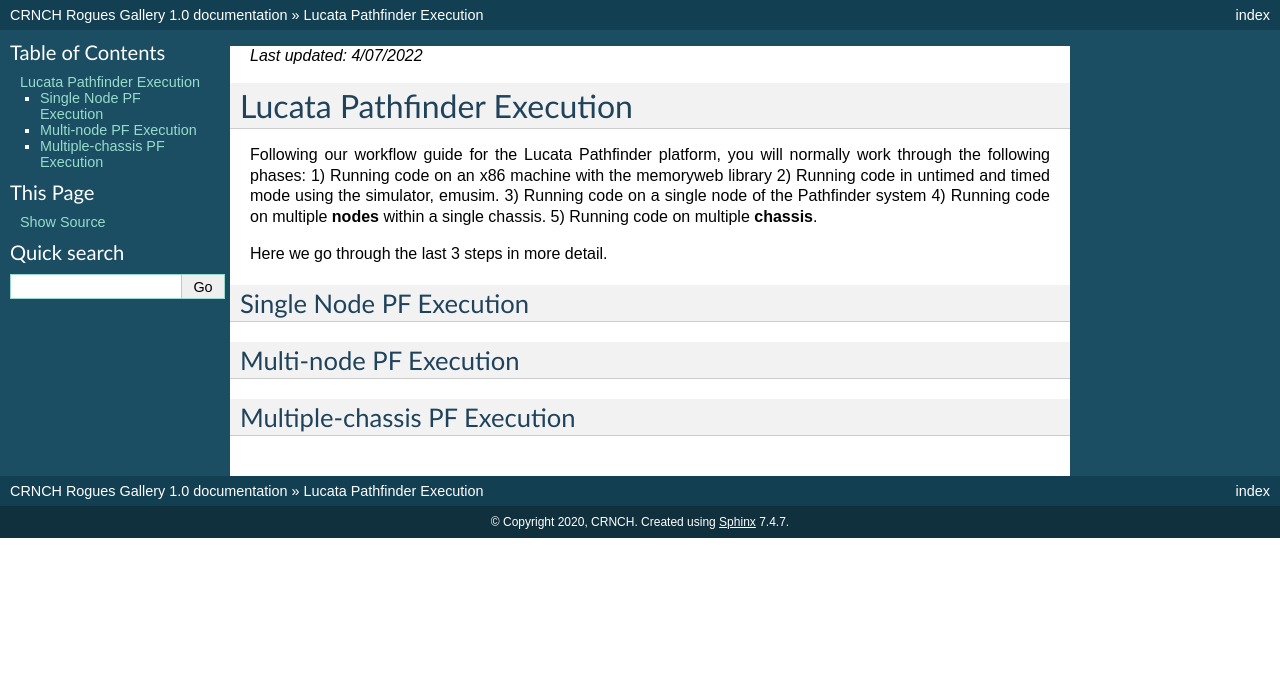
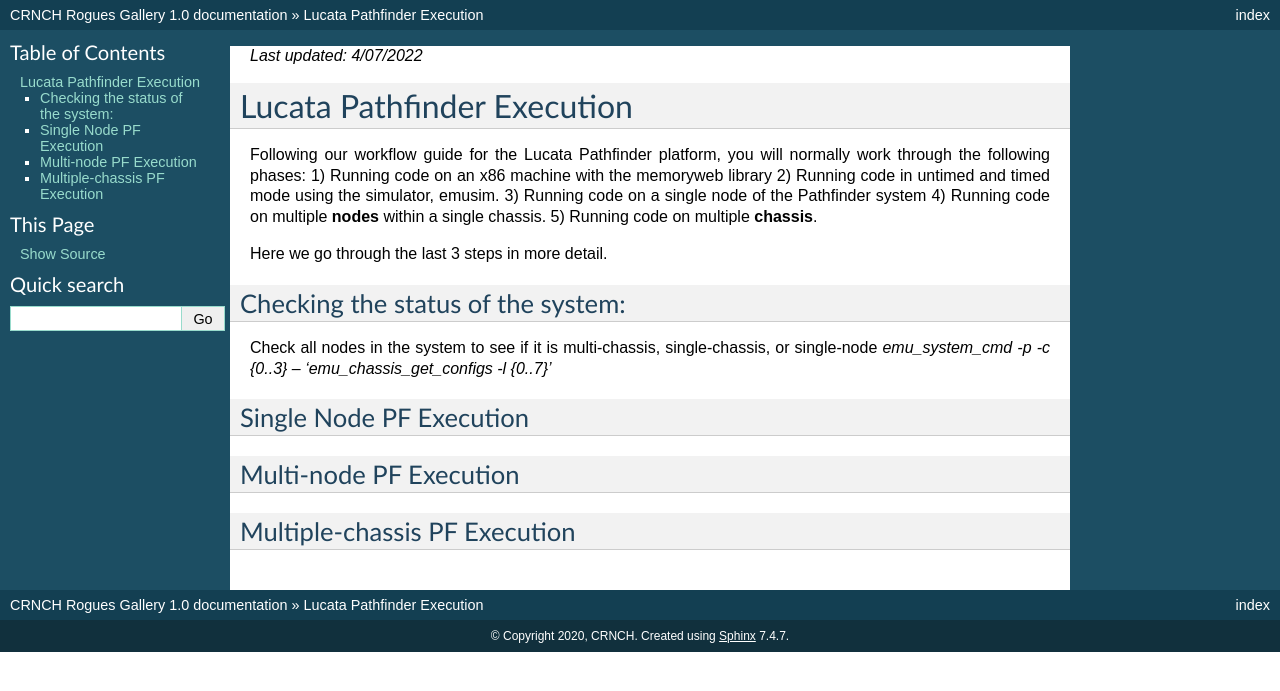
Before and after one commit to gt-crnch-rg/read-the-docs, a Sphinx documentation site: the page built from docs/lucata/lucata-pathfinder-execution.rst, in a window 1280 px wide. Shown: the top 691 px of the page. Built offline with Sphinx 7.4.7, drawn with Linux system fonts in a browser that asks for light colours; pages that are not in the unit, such as notebooks, are missing from menus.

Commit message:
Update lucata-pathfinder-execution.rst

```diff
--- a/docs/lucata/lucata-pathfinder-execution.rst
+++ b/docs/lucata/lucata-pathfinder-execution.rst
@@ -12,6 +12,12 @@
 
 Here we go through the last 3 steps in more detail.
 
+Checking the status of the system:
+------------------------
+
+Check all nodes in the system to see if it is multi-chassis, single-chassis, or single-node
+`emu_system_cmd -p -c {0..3} -- 'emu_chassis_get_configs -l {0..7}'`
+
 Single Node PF Execution
 -------------
 
```
